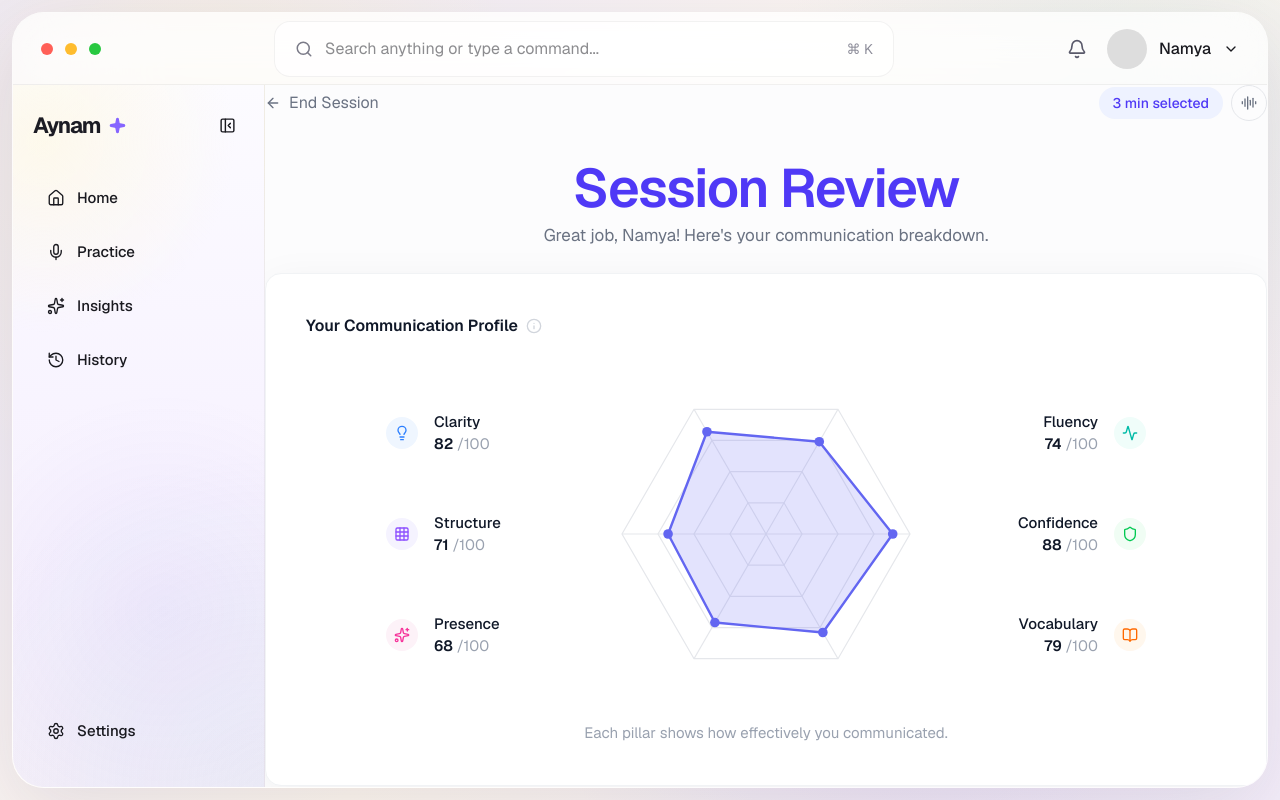
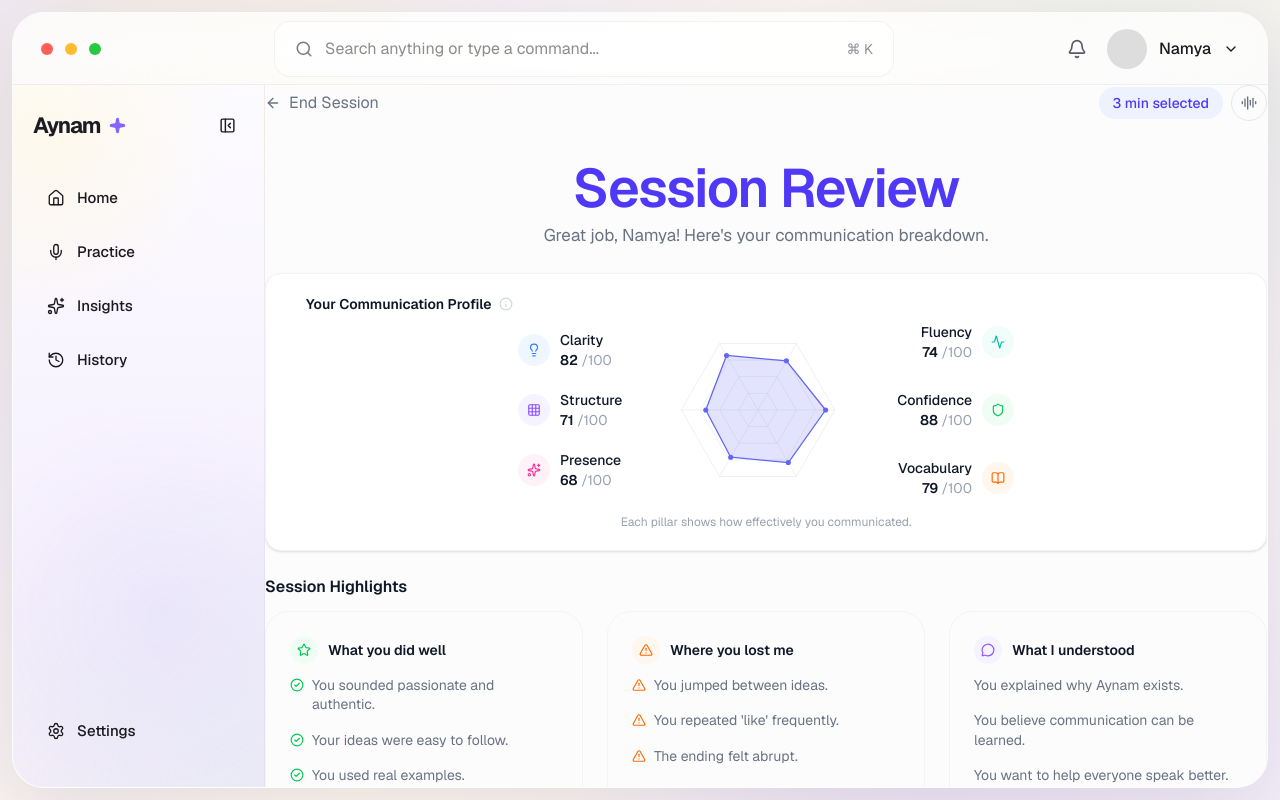
Before and after one commit to namyagaur/aynam.ai, a Next.js app: page /session/review in a window 1280 px wide. Built offline with nearby package versions, Linux system fonts and the light colour scheme.

Commit message:
update ⭐⭐⭐

```diff
--- a/components/session-review/overview/CommunicationProfileCard.tsx
+++ b/components/session-review/overview/CommunicationProfileCard.tsx
@@ -38,26 +38,12 @@
   const axisLines = pillars.map((p) => toPoint(p.angle, MAX_RADIUS));
 
   return (
-    <svg viewBox="0 0 300 300" className="h-[360px] w-[360px]">
+    <svg viewBox="0 0 300 300" className="h-48 w-48">
       {gridPolygons.map((points, i) => (
-        <polygon
-          key={i}
-          points={points}
-          fill="none"
-          stroke="#E5E7EB"
-          strokeWidth={1}
-        />
+        <polygon key={i} points={points} fill="none" stroke="#E5E7EB" strokeWidth={1} />
       ))}
       {axisLines.map((pt, i) => (
-        <line
-          key={i}
-          x1={CENTER}
-          y1={CENTER}
-          x2={pt.x}
-          y2={pt.y}
-          stroke="#E5E7EB"
-          strokeWidth={1}
-        />
+        <line key={i} x1={CENTER} y1={CENTER} x2={pt.x} y2={pt.y} stroke="#E5E7EB" strokeWidth={1} />
       ))}
       <polygon
         points={dataPath}
@@ -80,16 +66,14 @@
   const right = pillars.filter((p) => p.angle === 60 || p.angle === 0 || p.angle === 300);
 
   return (
-    <div className="rounded-2xl border border-[#F1F3F5] bg-white p-10 shadow-[0_8px_40px_rgba(15,23,42,0.05)]">
+    <div className="rounded-2xl border border-gray-100 bg-white px-10 py-5 shadow-sm">
       <div className="flex items-center gap-2">
-        <h2 className="text-base font-semibold text-gray-900">
-          Your Communication Profile
-        </h2>
-        <Info className="h-4 w-4 text-gray-300" />
+        <h2 className="text-sm font-semibold text-gray-900">Your Communication Profile</h2>
+        <Info className="h-3.5 w-3.5 text-gray-300" />
       </div>
 
-      <div className="mt-4 flex items-center justify-center gap-10">
-        <div className="flex w-40 flex-col justify-between gap-14 py-6">
+      <div className="mt-0 flex items-center justify-center gap-4">
+        <div className="flex w-32 flex-col justify-between gap-5 py-0">
           {left.map((p) => (
             <PillarLabel key={p.key} pillar={p} score={communicationProfile[p.key]} align="left" />
           ))}
@@ -97,14 +81,14 @@
 
         <RadarChart scores={communicationProfile} />
 
-        <div className="flex w-40 flex-col justify-between gap-14 py-6">
+        <div className="flex w-36 flex-col justify-between gap-7 py-2">
           {right.map((p) => (
             <PillarLabel key={p.key} pillar={p} score={communicationProfile[p.key]} align="right" />
           ))}
         </div>
       </div>
 
-      <p className="mt-2 text-center text-[15px] text-gray-400">
+      <p className="mt-2 text-center text-xs text-gray-400">
         Each pillar shows how effectively you communicated.
       </p>
     </div>
@@ -122,13 +106,13 @@
 }) {
   const Icon = pillar.icon;
   return (
-    <div className={`flex items-center gap-4 ${align === "right" ? "flex-row-reverse text-right" : ""}`}>
+    <div className={`flex items-center gap-2.5 ${align === "right" ? "flex-row-reverse text-right" : ""}`}>
       <span className={`flex h-8 w-8 flex-shrink-0 items-center justify-center rounded-full ${pillar.iconBg}`}>
-        <Icon className={`h-4 w-4 ${pillar.iconColor}`} />
+        <Icon className={`h-3.5 w-3.5 ${pillar.iconColor}`} />
       </span>
       <div>
-        <p className="text-[15px] font-medium text-gray-900">{pillar.label}</p>
-        <p className="text-[15px] text-gray-900">
+        <p className="text-sm font-medium text-gray-900">{pillar.label}</p>
+        <p className="text-sm text-gray-900">
           <span className="font-semibold">{score}</span>
           <span className="text-gray-400"> /100</span>
         </p>
```
